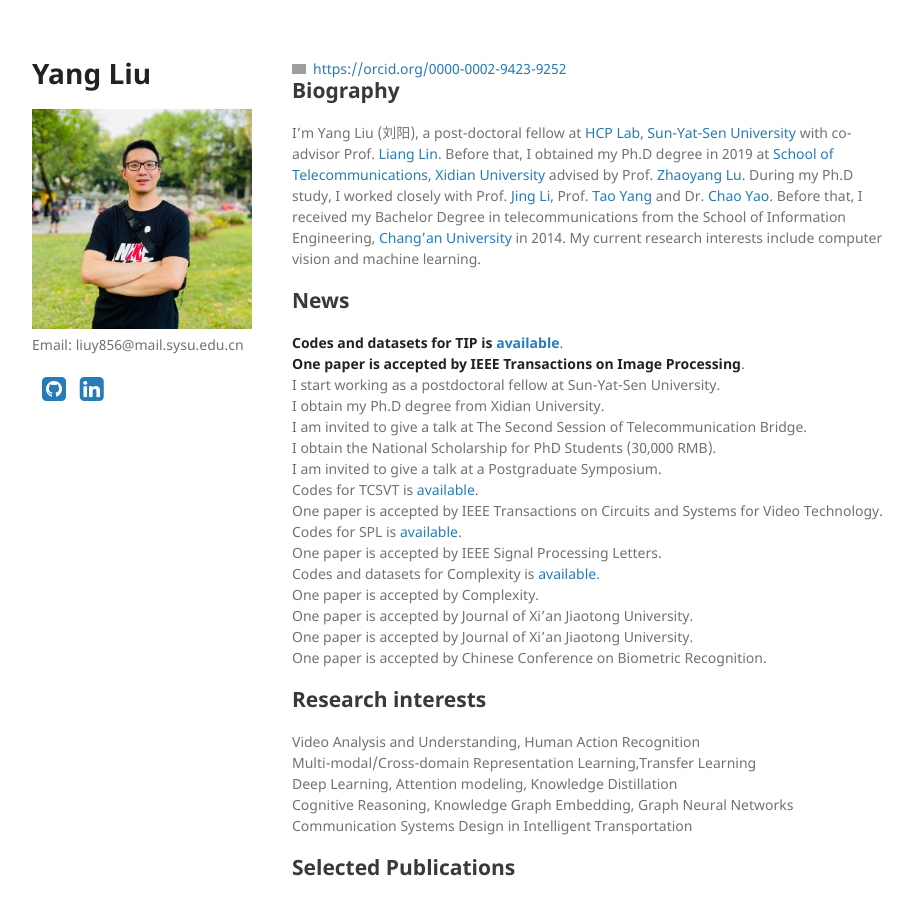
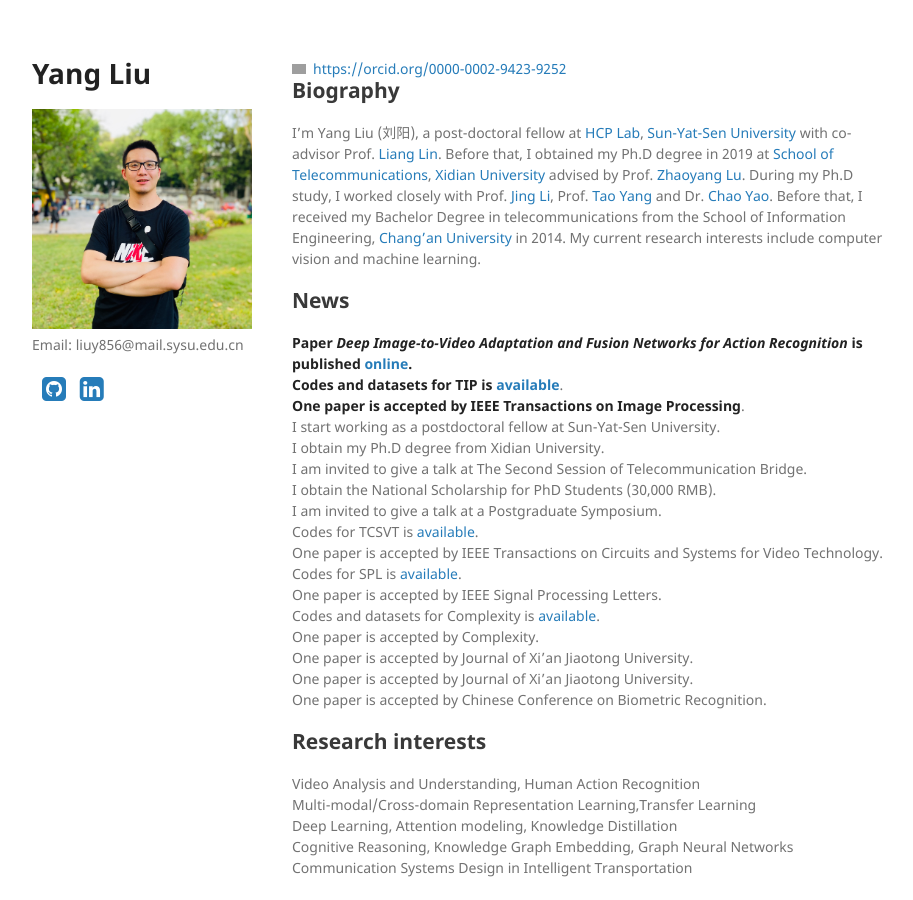
Before and after one commit to YangLiu9208/home, a Jekyll site: the page built from index.md, in a window 1280 px wide and 900 px high. Shown: the whole window, without its empty margins (178-1091 px from the left). Built offline with Jekyll 4.4.1, drawn with Linux system fonts in a browser that asks for light colours; a style sheet for code colours, icons or effects is not loaded; part of the change alters nothing that is shown; grey boxes are pictures that could not be loaded.

Commit message:
Update index.md

```diff
--- a/index.md
+++ b/index.md
@@ -7,6 +7,7 @@ layout: default
 I'm Yang Liu (刘阳), a post-doctoral fellow at [HCP Lab](http://www.sysu-hcp.net/home/), [Sun-Yat-Sen University](http://www.sysu.edu.cn/) with co-advisor Prof. [Liang Lin](http://www.linliang.net/). Before that, I obtained my Ph.D degree in 2019 at [School of Telecommunications](http://ste.xidian.edu.cn/), [Xidian University](https://www.xidian.edu.cn/) advised by Prof. [Zhaoyang Lu](http://web.xidian.edu.cn/zhylu/). During my Ph.D study, I worked closely with Prof. [Jing Li](https://web.xidian.edu.cn/jingli/), Prof. [Tao Yang](https://scholar.google.com/citations?hl=en&user=Lvn4nH8AAAAJ) and Dr. [Chao Yao](https://scholar.google.com/citations?user=n6w02qoAAAAJ&hl=en). Before that, I received my Bachelor Degree in telecommunications from the School of Information Engineering, [Chang’an University](http://www.chd.edu.cn/) in 2014. My current research interests include computer vision and machine learning.
 
 ## News
+**Paper *Deep Image-to-Video Adaptation and Fusion Networks for Action Recognition* is published [online](https://ieeexplore.ieee.org/document/8931264/).**
 **Codes and datasets for TIP is [available](https://yangliu9208.github.io/DIVAFN/)**.
 **One paper is accepted by IEEE Transactions on Image Processing**.
 I start working as a postdoctoral fellow at Sun-Yat-Sen University.
@@ -47,7 +48,7 @@ Committee: Zhaoyang Lu, Jing Li, Quanxue Gao, Peiyi Shen, Guizhong Liu, Chun Qi.
             <img border="0" src="./TIP.png" align="left" width="230" height="170">
           </a>
 </div>
-***Deep Image-to-Video Adaptation and Fusion Networks for Action Recognition*** [[pdf]](https://arxiv.org/pdf/1911.10751.pdf)[[codes]](https://yangliu9208.github.io/DIVAFN/)
+***Deep Image-to-Video Adaptation and Fusion Networks for Action Recognition*** [[pdf]](https://ieeexplore.ieee.org/document/8931264/)[[codes]](https://yangliu9208.github.io/DIVAFN/)
 **Yang Liu**, Zhaoyang Lu, Jing Li, Tao Yang, Chao Yao.
 **IEEE Transactions on Image Processing, accepted. (JCR rank1, IF:6.790)**
 (*A Novel Cross-modal Adaptation Framework that utilize image features to improve the performance of video action recognition.*)
```
